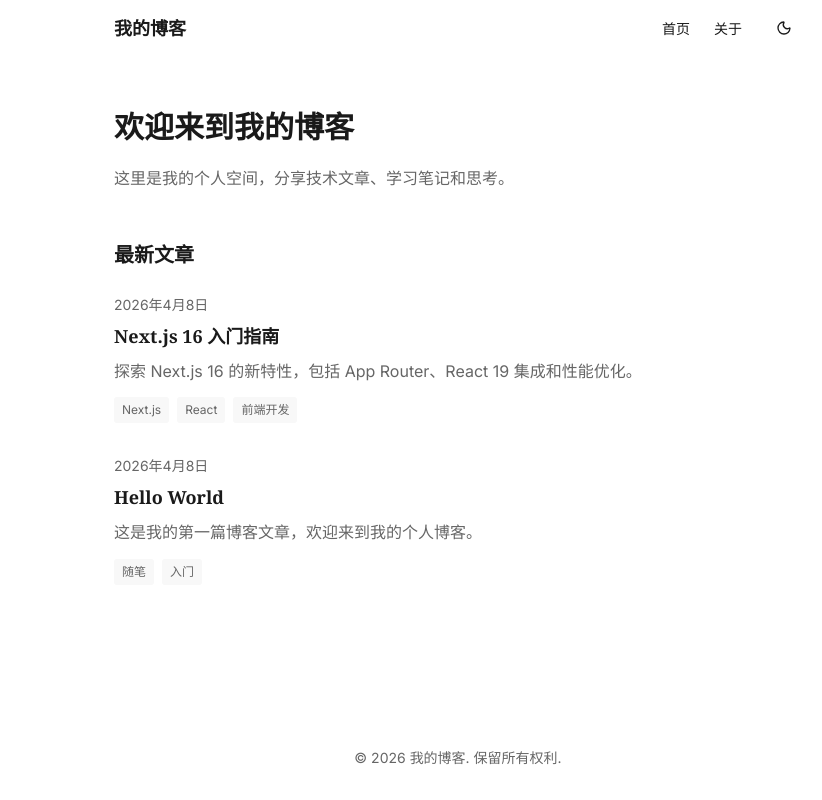
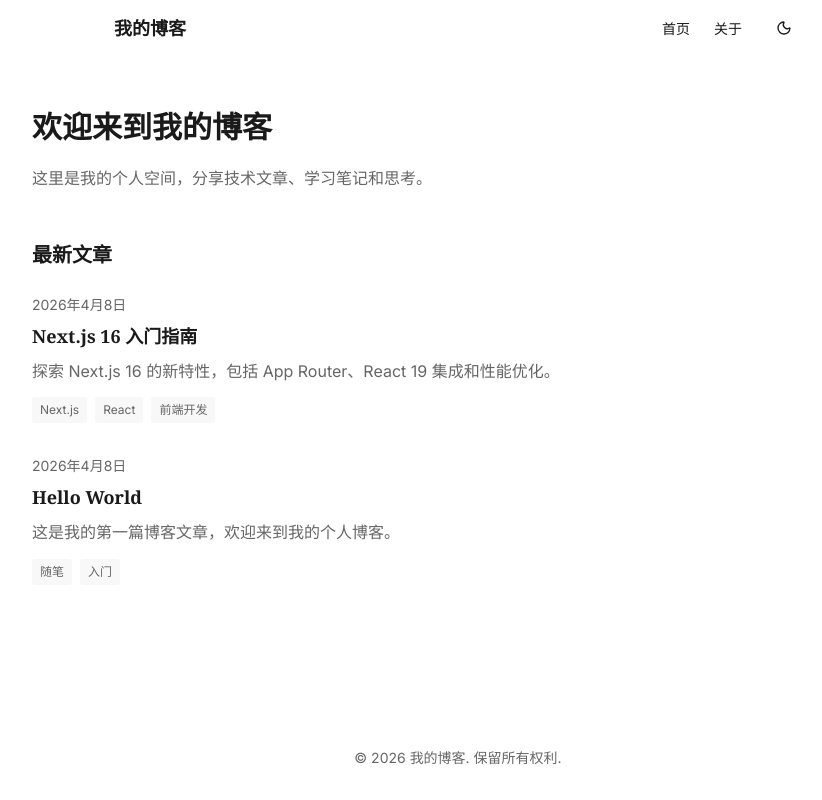
Before and after one commit to AyanamiReiEva/SheepBlog, a Next.js app: page / in a window 1280 px wide. Shown: the whole page, without its empty margins (182-1004 px from the left). Built offline with nearby package versions, Linux system fonts and the light colour scheme.

Commit message:
style: 增加首页最大宽度至900px并调整边距

```diff
--- a/app/page.tsx
+++ b/app/page.tsx
@@ -6,9 +6,9 @@ export default function Home() {
 
   return (
     <div style={{
-      maxWidth: '720px',
+      maxWidth: '900px',
       margin: '0 auto',
-      padding: '48px 16px',
+      padding: '48px 24px',
     }}>
       <div style={{ marginBottom: '48px' }}>
         <h1 style={{
```
